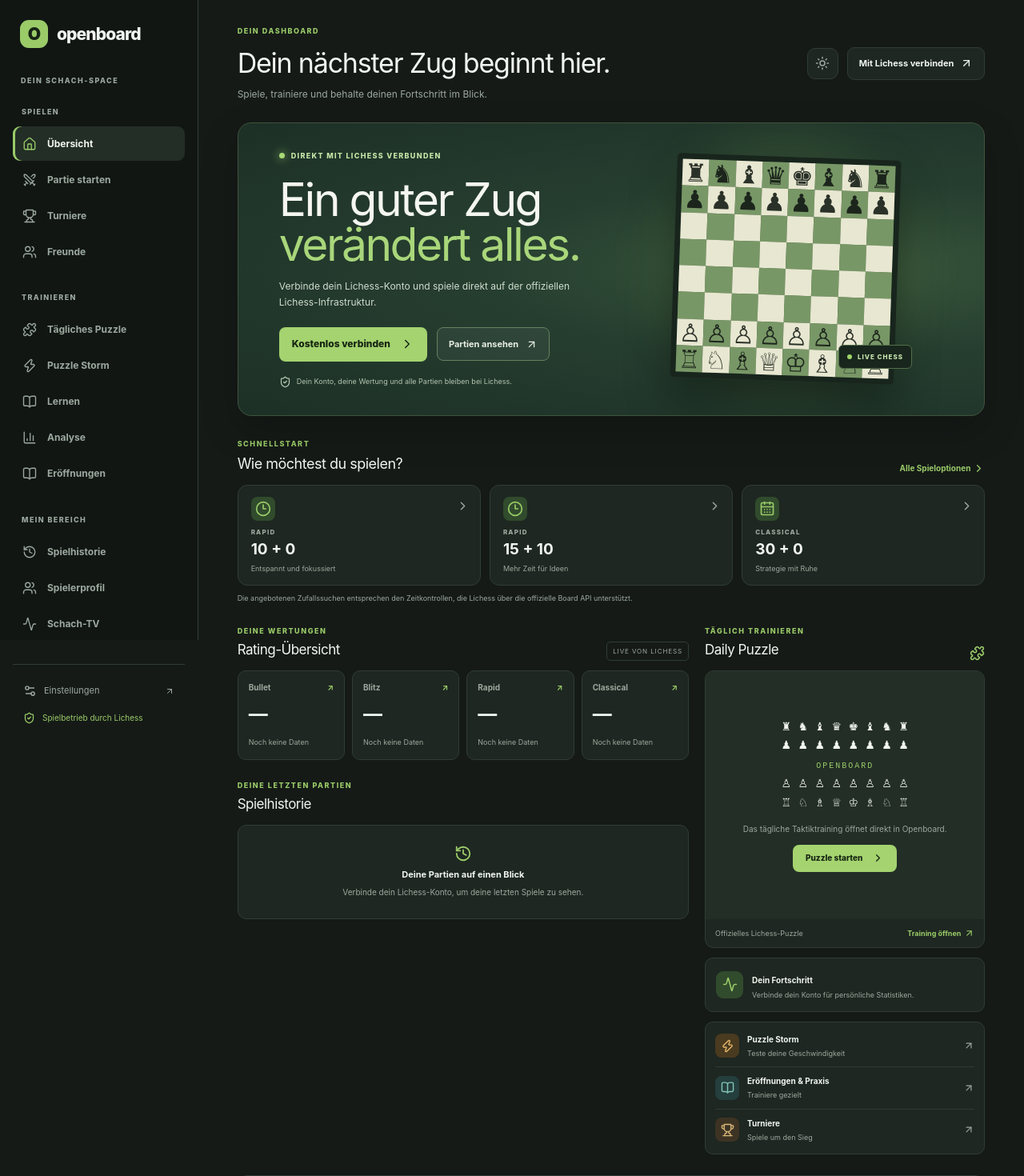
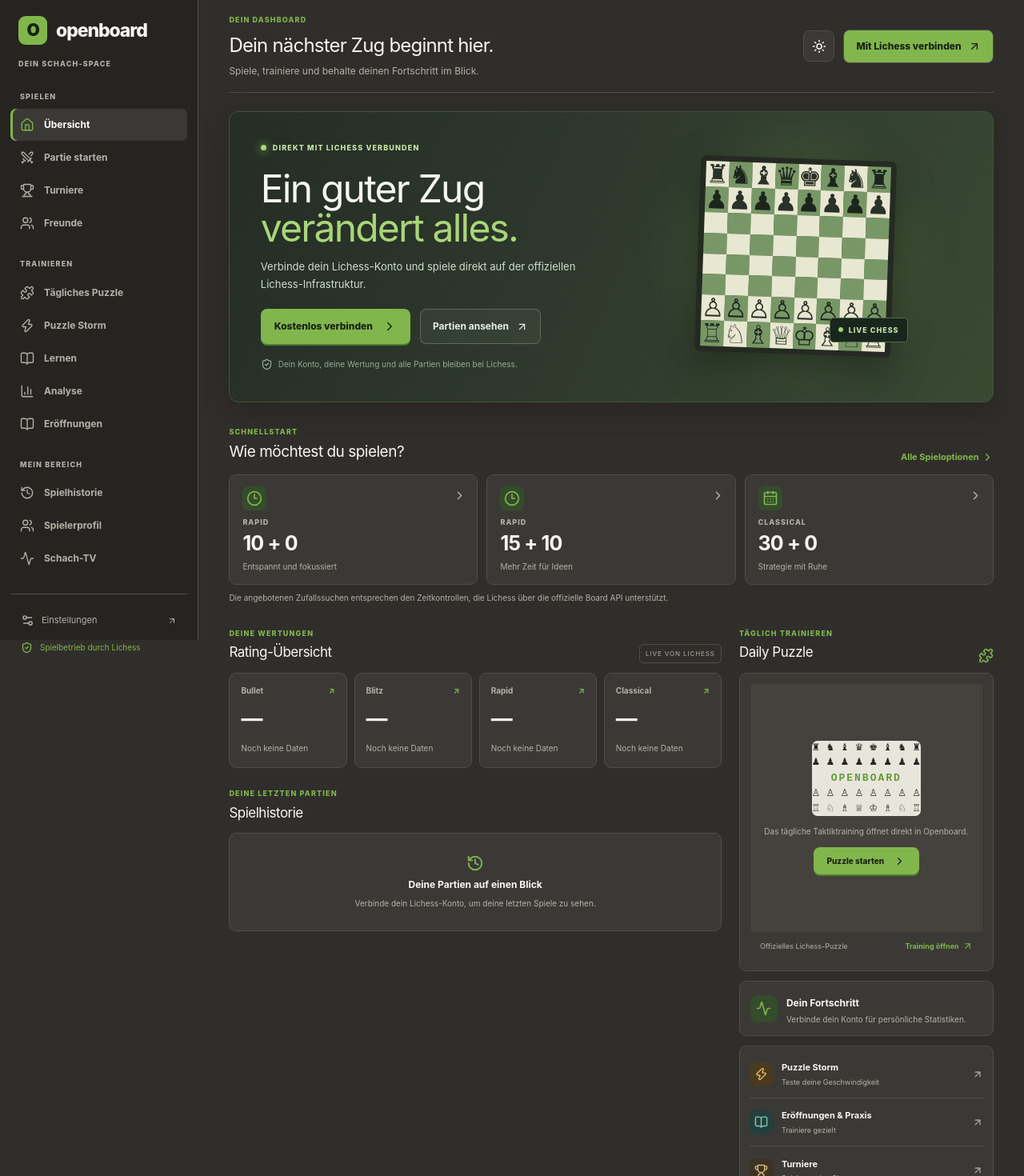
Before and after one commit to Rololol/openboard, a Next.js app: page / in a window 1280 px wide. Shown: the top 1470 px of the page at 80% size. Built offline with nearby package versions, Linux system fonts and the light colour scheme.

Commit message:
Redesign Openboard with Chess.com-inspired lobby styling

```diff
--- a/src/app/premium-dashboard.css
+++ b/src/app/premium-dashboard.css
@@ -292,3 +292,86 @@ html[data-theme="dark"]{color-scheme:dark}
 .opening-move-row span{flex:1;font-size:10px}
 .opening-move-row svg{color:var(--ob-muted)}
 @media(max-width:640px){.opening-move-row{gap:6px;padding:8px 4px}.opening-move-row span{font-size:8px}.opening-move-row strong{width:34px}.opening-position{align-items:flex-start;flex-direction:column}}
+
+
+/* Chess.com-inspired product redesign: compact lobby, high-contrast surfaces, vivid board green */
+:root{--ob-bg:#302e2b;--ob-sidebar:#262421;--ob-panel:#3b3935;--ob-panel-2:#45423d;--ob-line:#514e48;--ob-text:#f7f6f2;--ob-muted:#b4b1a9;--ob-green:#81b64c;--ob-green-dark:#344c2c;--ob-shadow:0 10px 30px #17151255}
+html[data-theme="light"]{--ob-bg:#eeece8;--ob-sidebar:#fff;--ob-panel:#fff;--ob-panel-2:#f4f2ee;--ob-line:#dedbd4;--ob-text:#262421;--ob-muted:#77736c;--ob-green:#629b36;--ob-green-dark:#e4efd9;--ob-shadow:0 8px 25px #25221c0d}
+.premium-shell{grid-template-columns:248px minmax(0,1fr);background:var(--ob-bg);font-family:Inter,ui-sans-serif,system-ui,-apple-system,BlinkMacSystemFont,"Segoe UI",sans-serif}
+.premium-sidebar{background:var(--ob-sidebar);border-right:1px solid var(--ob-line);padding:20px 13px 16px;gap:0}
+.premium-brand{font-size:23px;letter-spacing:-1.1px;padding:0 10px}
+.premium-brand-mark{width:36px;height:36px;border-radius:9px;background:#81b64c;color:#172315}
+.sidebar-caption{margin:17px 10px 27px;font-size:9px;letter-spacing:1.15px}
+.premium-nav-group{margin-bottom:23px}
+.premium-nav-label{padding:0 12px 8px;font-size:9px;letter-spacing:1.15px}
+.premium-nav-item{min-height:40px;border-radius:7px;font-size:12px;gap:12px;margin:1px 0;padding:0 12px}
+.premium-nav-item.selected{background:#3b3935;color:#fff;box-shadow:inset 3px 0 #81b64c}
+html[data-theme="light"] .premium-nav-item.selected{background:#edf3e8;color:#26351f}
+.premium-nav-item.selected svg{color:#9bd36b}
+.premium-sidebar-bottom{margin-top:auto}
+.premium-main{max-width:none;padding:0 clamp(20px,3vw,48px) 28px}
+.premium-topbar{min-height:104px;padding:18px 0 17px;border-bottom:1px solid var(--ob-line);margin-bottom:23px}
+.premium-eyebrow{font-size:9px;letter-spacing:1.15px}
+.premium-topbar h1{font-size:24px;letter-spacing:-.8px}
+.premium-topbar p{font-size:12px;margin-top:5px}
+.theme-toggle,.account-chip{border:1px solid var(--ob-line);background:var(--ob-panel);color:var(--ob-text);border-radius:8px}
+.connect-button{background:#81b64c;color:#182315;border-radius:8px;min-height:42px;padding:0 15px;font-size:12px;font-weight:800}
+.premium-hero{min-height:315px;border-radius:12px;background:linear-gradient(112deg,#252d25 0%,#303c2e 57%,#394932 100%);padding:clamp(23px,3vw,42px);box-shadow:var(--ob-shadow);overflow:hidden}
+html[data-theme="light"] .premium-hero{background:linear-gradient(112deg,#e0ead8 0%,#d3e3c8 60%,#c4d8b6 100%)}
+.hero-kicker{font-size:9px;letter-spacing:1.15px}
+.hero-copy h2{font-size:clamp(32px,4vw,48px);line-height:1.02;letter-spacing:-1.8px}
+.hero-copy p{max-width:420px;font-size:13px;line-height:1.65}
+.primary-cta{background:#81b64c;color:#172315;border-radius:8px;min-height:44px;padding:0 17px;font-size:12px;font-weight:850;box-shadow:0 2px 0 #527c32}
+.primary-cta:hover,.connect-button:hover{background:#96ca5d}
+.secondary-cta{border:1px solid #ffffff35;background:#ffffff0c;border-radius:8px;min-height:44px;padding:0 15px;font-size:12px}
+html[data-theme="light"] .secondary-cta{border-color:#71876755;color:#26351f}
+.hero-trust{font-size:10px;opacity:.8}
+.hero-board-wrap{width:min(39%,350px);min-width:245px}
+.hero-board{border:7px solid #242a21;border-radius:7px;box-shadow:0 15px 40px #10170f80}
+.hero-square{font-size:clamp(18px,2.5vw,34px)}
+.board-tag{border-radius:5px;font-size:9px}
+.quick-play-section,.dashboard-columns{margin-top:30px}
+.section-heading{margin-bottom:13px}
+.section-heading h2{font-size:19px;letter-spacing:-.5px}
+.section-heading>a{font-size:11px;color:var(--ob-green);font-weight:750}
+.quick-play-grid{gap:11px}
+.quick-play-card{min-height:125px;border:1px solid var(--ob-line);border-radius:9px;background:var(--ob-panel);padding:14px 16px;transition:transform .15s,border-color .15s}
+.quick-play-card:hover{transform:translateY(-2px);border-color:var(--ob-green)}
+.quick-play-card .quick-label{font-size:9px;letter-spacing:1px}
+.quick-play-card strong{font-size:25px;letter-spacing:-.8px}
+.quick-play-card small{font-size:10px}
+.quick-play-card .quick-icon{background:var(--ob-green-dark);color:var(--ob-green);border-radius:7px}
+.mode-note{font-size:10px;color:var(--ob-muted)}
+.dashboard-columns{grid-template-columns:minmax(0,1.55fr) minmax(280px,.8fr);gap:22px}
+.premium-rating-grid{gap:9px}
+.premium-rating-card{background:var(--ob-panel);border:1px solid var(--ob-line);border-radius:9px;padding:14px}
+.premium-rating-card strong{font-size:27px;letter-spacing:-.8px}
+.premium-rating-card small{font-size:10px}
+.recent-games-card,.daily-puzzle-card,.progress-card,.feature-links{background:var(--ob-panel);border:1px solid var(--ob-line);border-radius:9px}
+.recent-game-row{min-height:58px;padding:10px 13px;border-bottom:1px solid var(--ob-line)}
+.recent-game-row:hover{background:var(--ob-panel-2)}
+.game-players strong{font-size:11px}
+.game-meta{font-size:10px}
+.empty-state{padding:26px 16px}
+.empty-state strong{font-size:12px}
+.empty-state span{font-size:10px}
+.daily-puzzle-card{padding:13px}
+.puzzle-local-board{border-radius:7px;background:#e8e6dc;color:#292923;font-size:12px;line-height:1.55}
+.puzzle-local-board span{color:#629b36;font-size:13px;font-weight:900;letter-spacing:2px}
+.puzzle-local p{font-size:10px}
+.puzzle-footer{font-size:9px}
+.progress-card{padding:13px}
+.progress-card strong{font-size:12px}
+.progress-card p{font-size:10px}
+.feature-links{padding:5px 12px}
+.feature-links>a{min-height:60px;border-bottom:1px solid var(--ob-line)}
+.feature-links strong{font-size:11px}
+.feature-links small{font-size:9px}
+.premium-account-footer{margin-top:30px;border:1px solid var(--ob-line);border-radius:10px;background:var(--ob-panel);padding:22px}
+.premium-account-footer h2{font-size:20px}
+.premium-account-footer p{font-size:11px}
+.premium-footer{padding:20px 0;font-size:9px}
+.premium-notice{border-radius:8px}
+@media(max-width:1050px){.premium-shell{grid-template-columns:215px minmax(0,1fr)}.premium-main{padding-left:22px;padding-right:22px}.dashboard-columns{grid-template-columns:minmax(0,1fr)}.dashboard-side-column{display:grid;grid-template-columns:repeat(2,minmax(0,1fr));gap:12px}.dashboard-side-column>.section-heading{grid-column:1/-1}.feature-links{align-self:start}}
+@media(max-width:760px){.premium-shell{grid-template-columns:68px minmax(0,1fr)}.premium-sidebar{align-items:center;padding:17px 7px}.premium-brand{padding:0}.premium-brand>span:last-child,.sidebar-caption,.premium-nav-label,.premium-nav-item span,.premium-sidebar-bottom{display:none}.premium-nav-group{width:100%;margin:0 0 18px}.premium-nav-item{justify-content:center;padding:0;min-height:43px}.premium-nav-item.selected{box-shadow:inset 0 -3px #81b64c}.premium-main{padding:0 15px 24px}.premium-topbar{min-height:88px;gap:12px}.premium-topbar h1{font-size:19px}.premium-topbar p{font-size:10px}.premium-hero{min-height:0;padding:23px 19px}.hero-board-wrap{width:34%;min-width:145px}.hero-copy h2{font-size:31px}.hero-copy p{font-size:11px}.hero-trust{font-size:8px}.dashboard-side-column{grid-template-columns:1fr}.premium-account-footer{gap:14px}}
+@media(max-width:520px){.premium-shell{display:block;padding-bottom:66px}.premium-sidebar{position:fixed;top:auto;bottom:0;left:0;right:0;width:100%;height:62px;z-index:20;display:flex;flex-direction:row;justify-content:space-around;padding:4px 5px;border-right:0;border-top:1px solid var(--ob-line)}.premium-brand,.sidebar-caption,.premium-sidebar-bottom,.premium-nav-label{display:none}.premium-nav-group{display:contents}.premium-nav-item{flex:1;display:flex;flex-direction:column;gap:3px;min-height:51px;font-size:8px}.premium-nav-item span{display:block}.premium-nav-item svg{width:17px;height:17px}.premium-nav-item.selected{box-shadow:inset 0 2px #81b64c}.premium-main{padding:0 12px 20px}.premium-topbar{align-items:center}.premium-topbar h1{font-size:17px}.premium-topbar p{display:none}.topbar-actions{gap:6px}.connect-button{min-height:36px;padding:0 9px;font-size:9px}.account-chip{font-size:9px;padding:4px 7px}.premium-hero{display:block}.hero-board-wrap{width:100%;max-width:230px;margin:20px auto 0}.hero-copy h2{font-size:36px}.hero-copy p{max-width:none}.hero-actions{flex-wrap:wrap}.section-heading h2{font-size:17px}.quick-play-grid{grid-template-columns:1fr}.quick-play-card{min-height:105px}.dashboard-columns{gap:18px}.premium-rating-grid{grid-template-columns:repeat(2,minmax(0,1fr))}.premium-account-footer{padding:17px}.premium-footer{gap:8px;flex-wrap:wrap}}
```
